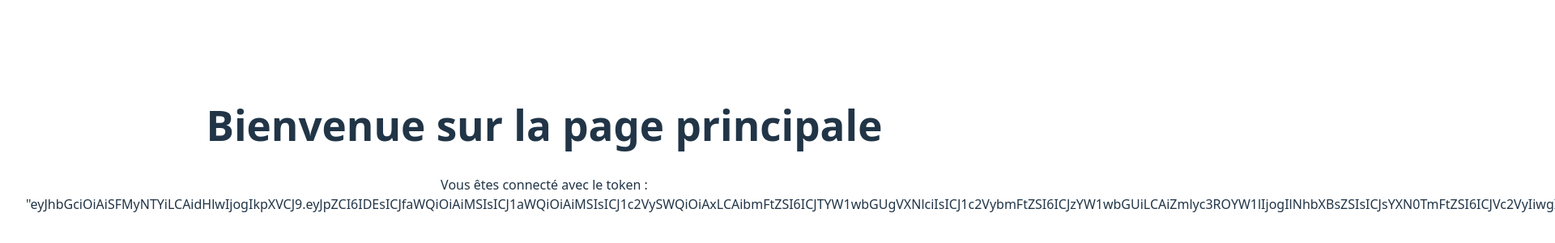
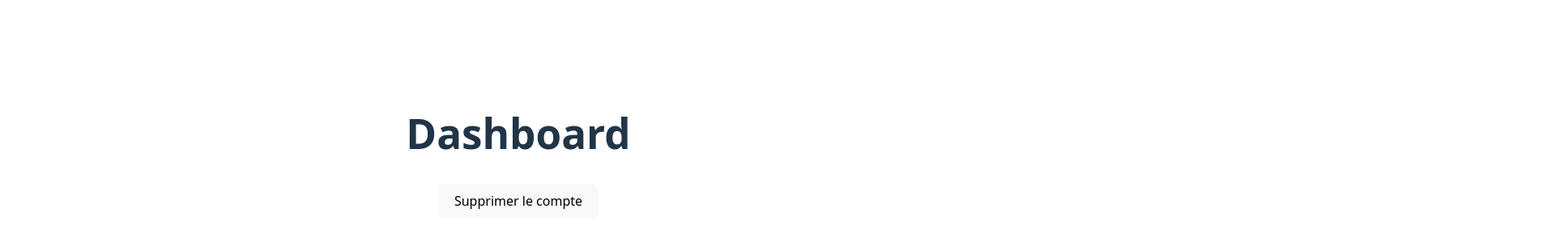
Before and after one commit to Synnly/technos-web-m2, a React (Vite) app in the folder apps/client/: page /dashboard in a window 1280 px wide. Shown: the part 214-514 px from the top of the page at 81% size, 1920 px wide, since content can reach past the window. Built offline with nearby package versions, Linux system fonts and the light colour scheme; no server answers; sample sign-in values are in the browser's storage.

Commit message:
debut dashboard

```diff
--- a/apps/client/src/Dashboard.tsx
+++ b/apps/client/src/Dashboard.tsx
@@ -1,17 +1,36 @@
 import { useState } from "react";
+import axios from "axios";
+import { useAuth } from "./hooks/useAuth";
+import { jwtDecode, type JwtPayload } from "jwt-decode";
 
-function Index() {
-    const token = localStorage.getItem("token");
+const API_URL = import.meta.env.VITE_API_URL;
+
+export interface TokenJwtPayload extends JwtPayload {
+    pseudo: string;
+}
+
+function confirmAccountDeletionHandler() {
+    const decodedToken: TokenJwtPayload = jwtDecode(localStorage.getItem("token")!);
+    const pseudo = decodedToken.pseudo;
+
+    if(confirm("Êtes vous sur de vouloir supprimer votre compte ? Cette action est irréversible !")) {
+        axios.delete(`${API_URL}/user/${pseudo}`)
+        .then((response) => useAuth().logout());
+    }
+}
+
+function Dashboard() {
 
     return (
         <>
             <div>
-                <h1>Bienvenue sur la page principale</h1>
-                <p>Vous êtes connecté avec le token : {JSON.stringify(token)}</p>
+                <h1>Dashboard</h1>
+
+                <button onClick={confirmAccountDeletionHandler}>Supprimer le compte</button>
             </div>
         </>
     );
 }
 
 
-export default Index;
+export default Dashboard;
--- a/apps/client/src/Login.tsx
+++ b/apps/client/src/Login.tsx
@@ -35,7 +35,6 @@ function Login() {
         .then((response) => {
             // Stockage du token dans le stockage local
             localStorage.setItem("token", response.data.token.token);
-            console.log(from);
 
             // Redirection vers la page initialement demandée
             navigate(from, {replace: true});
```
